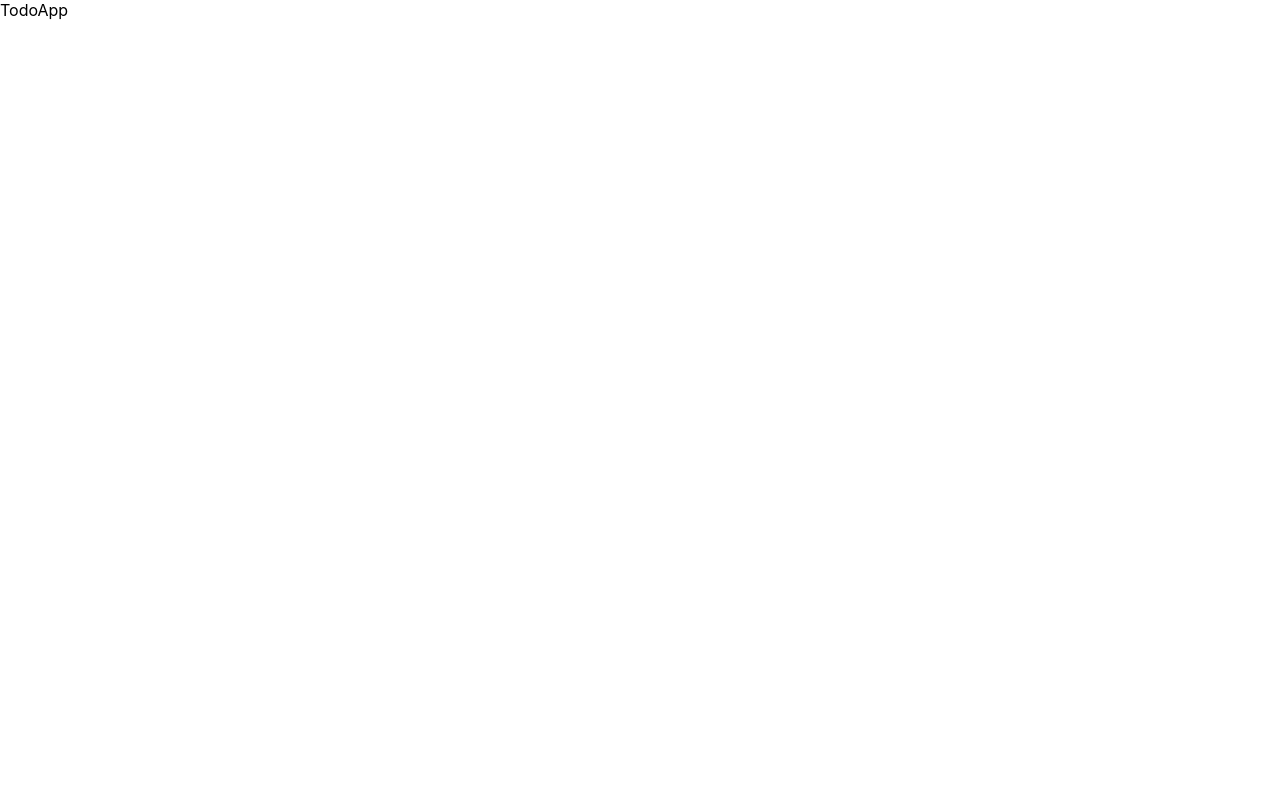
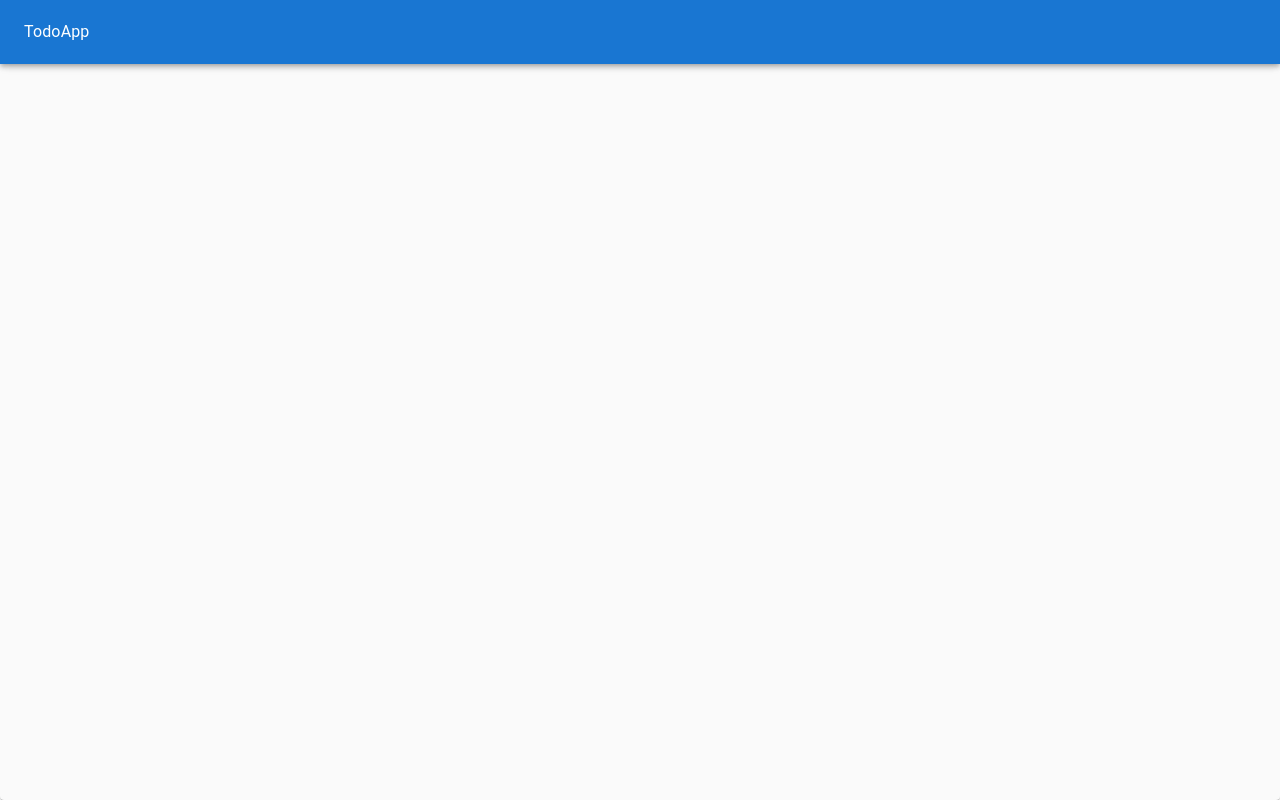
Before and after one commit to folkg/simple-react-todo, a React (Create React App) app: page / in a window 1280 px wide. Built offline with nearby package versions, Linux system fonts and the light colour scheme.

Commit message:
initial version of component

```diff
--- a/src/TodoApp.js
+++ b/src/TodoApp.js
@@ -1,8 +1,18 @@
-import React from 'react'
+import React, { useState } from 'react'
+import { Paper, Typography, AppBar, Toolbar, Grid, Grid2 } from '@mui/material/';
 
 function TodoApp() {
     return (
-        <div>TodoApp</div>
+        <Paper style={{
+            padding: 0, margin: 0, height: "100vh", backgroundColor: "#fafafa"
+        }}>
+            <AppBar>
+                <Toolbar>
+                    <Typography>TodoApp</Typography>
+                </Toolbar>
+            </AppBar>
+
+        </Paper>
     )
 }
 
```
Also changed, not shown: src/TodoForm.js (added, +9 -0 lines), src/TodoItem.js (added, +9 -0 lines), src/TodoList.js (added, +9 -0 lines).
